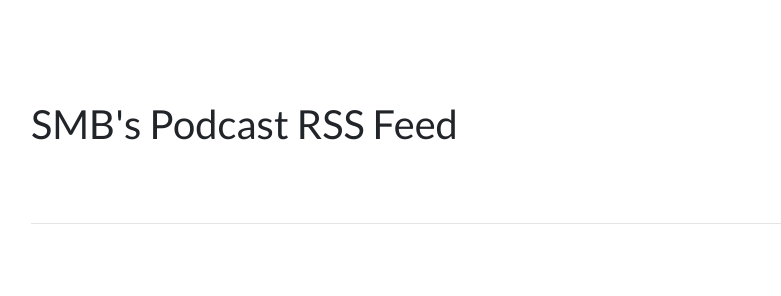
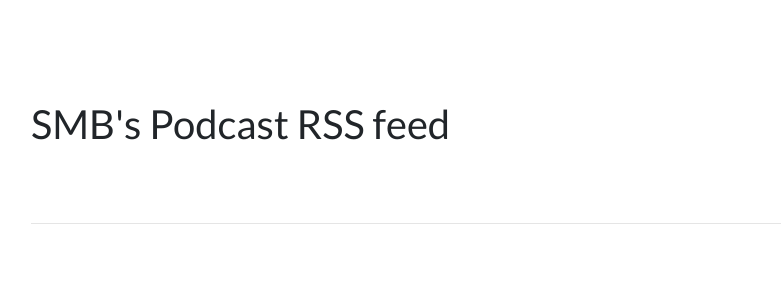
Before and after one commit to smbarchive/podcast, a Jekyll site: the page built from index.html, in a window 1280 px wide and 900 px high. Shown: the top 296 px of the window, without its empty margins (104-885 px from the left). Built offline with Jekyll 4.4.1, drawn with Linux system fonts in a browser that asks for light colours; nearby versions of some CDN libraries; the list of posts is cut into pages by our own code.

Commit message:
trying lower case title, to see if timed workflow works.

```diff
--- a/index.html
+++ b/index.html
@@ -14,7 +14,7 @@ description: "The Society for Mathematical Biology - Podcast RSS Feed"
 					<div class="col-md-12">
 
 
-						<h1 class="text-left">SMB's Podcast RSS  Feed</h1>
+						<h1 class="text-left">SMB's Podcast RSS feed</h1>
 
 
 						{% for post in site.posts %}
```
